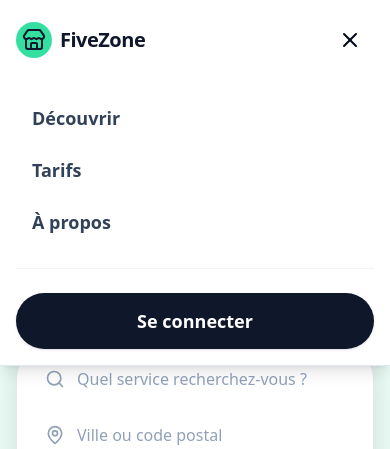
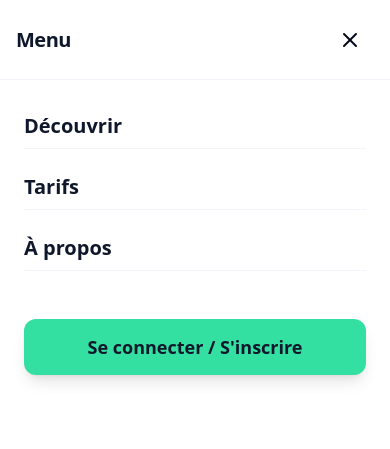
Before and after one commit to Jerome2024-net/fivezone, a Next.js app: page / in a window 390 px wide. Both pictures are taken after a click on the button 350 px from the left and 40 px from the top of the page. Shown: the top 449 px of the page. Built offline with nearby package versions, Linux system fonts and the light colour scheme; no server answers; the database is empty.

Commit message:
feat: improve mobile UX and global responsiveness

```diff
--- a/src/app/business/[id]/page.tsx
+++ b/src/app/business/[id]/page.tsx
@@ -375,6 +375,30 @@ export default async function BusinessPage({ params }: { params: Promise<{ id: s
 
         </div>
       </div>
+
+      {/* Mobile Sticky Action Bar */}
+      <div className="fixed bottom-0 left-0 right-0 bg-white border-t border-slate-200 p-3 pb-safe z-40 lg:hidden shadow-[0_-4px_20px_rgba(0,0,0,0.05)] safe-area-bottom">
+           <div className="flex gap-3 px-1">
+               <Button className="bg-slate-100 hover:bg-slate-200 text-slate-900 font-bold h-12 w-14 rounded-2xl shrink-0" asChild>
+                   <a href={`tel:${business.phone || ''}`}><Phone className="h-5 w-5" /></a>
+               </Button>
+               <div className="flex-1">
+                    {business.ownerId && (
+                        <MissionButton
+                            businessId={business.id}
+                            freelanceId={business.ownerId}
+                            freelanceName={business.name}
+                            hourlyRate={business.hourlyRate}
+                            currency={business.currency}
+                            className="h-12 rounded-2xl text-base shadow-none w-full"
+                        >
+                            <Send className="h-5 w-5 mr-2" />
+                            Demander un devis
+                        </MissionButton>
+                    )}
+               </div>
+           </div>
+      </div>
     </div>
   )
 }
--- a/src/components/layout/Header.tsx
+++ b/src/components/layout/Header.tsx
@@ -135,57 +135,68 @@ export function Header() {
       </div>
 
 
-      {/* Mobile Menu */}
+      {/* Mobile Menu Overlay */}
       {isMenuOpen && (
-        <div className="md:hidden absolute top-20 left-0 w-full bg-white border-b border-slate-200 shadow-lg p-4 flex flex-col gap-4 animate-accordion-down">
-             <nav className="flex flex-col gap-2">
-                <Link href="/search" onClick={() => setIsMenuOpen(false)} className="px-4 py-2 text-lg font-bold text-slate-700 hover:bg-slate-50 rounded-lg">
+        <div className="md:hidden fixed inset-0 z-[60] bg-white">
+            <div className="flex flex-col h-full">
+                <div className="flex items-center justify-between px-4 h-20 border-b border-slate-100">
+                     <span className="font-black text-xl tracking-tight text-slate-900">Menu</span>
+                     <Button variant="ghost" size="icon" onClick={toggleMenu} className="rounded-full">
+                        <X className="h-6 w-6" />
+                     </Button>
+                </div>
+
+                <div className="p-6 flex flex-col gap-6 overflow-y-auto">
+                    <nav className="flex flex-col gap-4">
+                        <Link href="/search" onClick={() => setIsMenuOpen(false)} className="flex items-center justify-between py-2 text-xl font-bold text-slate-900 border-b border-slate-100">
                             Découvrir
                         </Link>
-                <Link href="/pricing" onClick={() => setIsMenuOpen(false)} className="px-4 py-2 text-lg font-bold text-slate-700 hover:bg-slate-50 rounded-lg">
+                        <Link href="/pricing" onClick={() => setIsMenuOpen(false)} className="flex items-center justify-between py-2 text-xl font-bold text-slate-900 border-b border-slate-100">
                             Tarifs
                         </Link>
-                <Link href="/about" onClick={() => setIsMenuOpen(false)} className="px-4 py-2 text-lg font-bold text-slate-700 hover:bg-slate-50 rounded-lg">
+                        <Link href="/about" onClick={() => setIsMenuOpen(false)} className="flex items-center justify-between py-2 text-xl font-bold text-slate-900 border-b border-slate-100">
                             À propos
                         </Link>
                     </nav>
-            <div className="h-px bg-slate-100 my-2" />
-            <div className="flex flex-col gap-2">
+
+                    <div className="mt-auto pt-6">
                         {session ? (
-                    <>
-                        <div className="flex items-center gap-3 px-4 py-2 mb-2">
-                             <div className="h-10 w-10 rounded-full bg-slate-900 flex items-center justify-center overflow-hidden">
+                            <div className="space-y-4">
+                                <div className="bg-slate-50 p-4 rounded-2xl flex items-center gap-4">
+                                    <div className="h-12 w-12 rounded-full bg-slate-200 flex items-center justify-center overflow-hidden">
                                         {session.user?.image ? (
                                             <img src={session.user.image} alt="Profile" className="h-full w-full object-cover" />
                                         ) : (
-                                    <span className="text-white font-bold text-sm">
+                                            <span className="text-slate-500 font-bold">
                                                 {session.user?.name?.substring(0,2).toUpperCase() || "US"}
                                             </span>
                                         )}
                                     </div>
                                     <div>
-                                <p className="font-bold text-slate-900">{session.user?.name || "User"}</p>
-                                <p className="text-xs text-slate-500">{session.user?.email}</p>
+                                        <p className="font-bold text-slate-900">{session.user?.name}</p>
+                                        <p className="text-sm text-slate-500">{session.user?.email}</p>
                                     </div>
                                 </div>
 
                                 <Link href="/dashboard" onClick={() => setIsMenuOpen(false)}>
-                            <Button variant="ghost" className="w-full justify-start gap-2 h-12 text-lg font-bold text-slate-700">
+                                    <Button className="w-full justify-start gap-3 h-14 text-lg font-bold bg-slate-900 text-white rounded-xl hover:bg-slate-800">
                                         <LayoutDashboard className="h-5 w-5" />
                                         Mon Espace Admin
                                     </Button>
                                 </Link>
 
-                        <Button variant="ghost" className="w-full justify-start gap-2 h-12 text-lg font-bold text-red-600 hover:text-red-700 hover:bg-red-50" onClick={() => signOut()}>
+                                <Button variant="outline" className="w-full justify-start gap-3 h-14 text-lg font-bold text-red-600 border-red-100 hover:bg-red-50 hover:text-red-700 rounded-xl" onClick={() => signOut()}>
                                     <LogOut className="h-5 w-5" />
                                     Se déconnecter
                                 </Button>
-                    </>
+                            </div>
                         ) : (
-                     <Button size="lg" className="w-full rounded-full bg-slate-900 text-white font-bold" asChild>
-                        <Link href="/login">Se connecter</Link>
+                            <Button size="lg" className="w-full h-14 rounded-xl bg-[#34E0A1] hover:bg-[#2bc98e] text-slate-900 shadow-lg font-bold text-lg" asChild>
+                                <Link href="/login">Se connecter / S'inscrire</Link>
                             </Button>
                         )}
+                    </div>
+                </div>
             </div>
         </div>
       )}
--- a/src/components/missions/MissionButton.tsx
+++ b/src/components/missions/MissionButton.tsx
@@ -13,6 +13,8 @@ interface MissionButtonProps {
     freelanceName: string
     hourlyRate?: number | null
     currency?: string
+    className?: string
+    children?: React.ReactNode
 }
 
 export function MissionButton({
@@ -20,7 +22,9 @@ export function MissionButton({
     freelanceId,
     freelanceName,
     hourlyRate,
-    currency
+    currency,
+    className,
+    children
 }: MissionButtonProps) {
     const [showForm, setShowForm] = useState(false)
     const { data: session } = useSession()
@@ -43,10 +47,14 @@ export function MissionButton({
         <>
             <Button
                 onClick={handleClick}
-                className="w-full h-14 bg-[#34E0A1] hover:bg-[#2bc98e] text-slate-900 font-bold text-lg rounded-full shadow-lg"
+                className={`w-full h-14 bg-[#34E0A1] hover:bg-[#2bc98e] text-slate-900 font-bold text-lg rounded-full shadow-lg transition-transform active:scale-[0.98] ${className || ''}`}
             >
-                <Send className="h-5 w-5 mr-2" />
-                Demander un devis
+                {children || (
+                    <>
+                        <Send className="h-5 w-5 mr-2" />
+                        Demander un devis
+                    </>
+                )}
             </Button>
 
             {showForm && (
```
Also changed, not shown: src/components/missions/MissionRequestForm.tsx (+16 -11 lines). Lines whose indentation alone changed are shown as unchanged.
